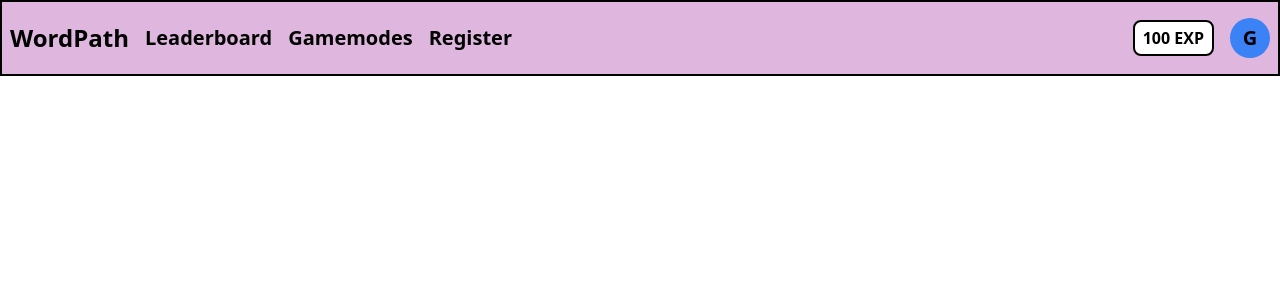
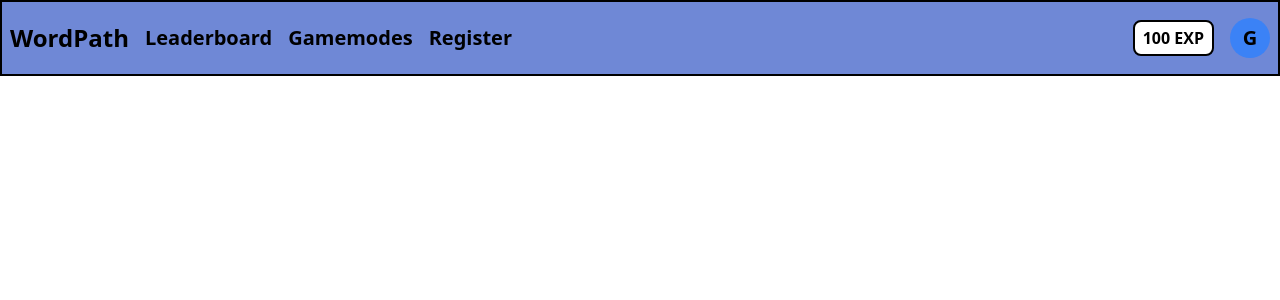
Before and after one commit to PhysBoom/Hacktech, a React (Create React App) app in the folder frontend/: page / in a window 1280 px wide. Shown: the top 300 px of the page. Built offline with nearby package versions, Linux system fonts and the light colour scheme.

Commit message:
Color scheme change

```diff
--- a/frontend/tailwind.config.js
+++ b/frontend/tailwind.config.js
@@ -5,7 +5,10 @@ module.exports = {
   theme: {
     extend: {
       colors: {
-        "primary": "#deb6de",
+        "primary": "#6f88d6",
+        "secondary": "#b5b4e4",
+        "highlight": "#dfafe9",
+        "contrast": "908aa8"
       }
     },
   },
```
